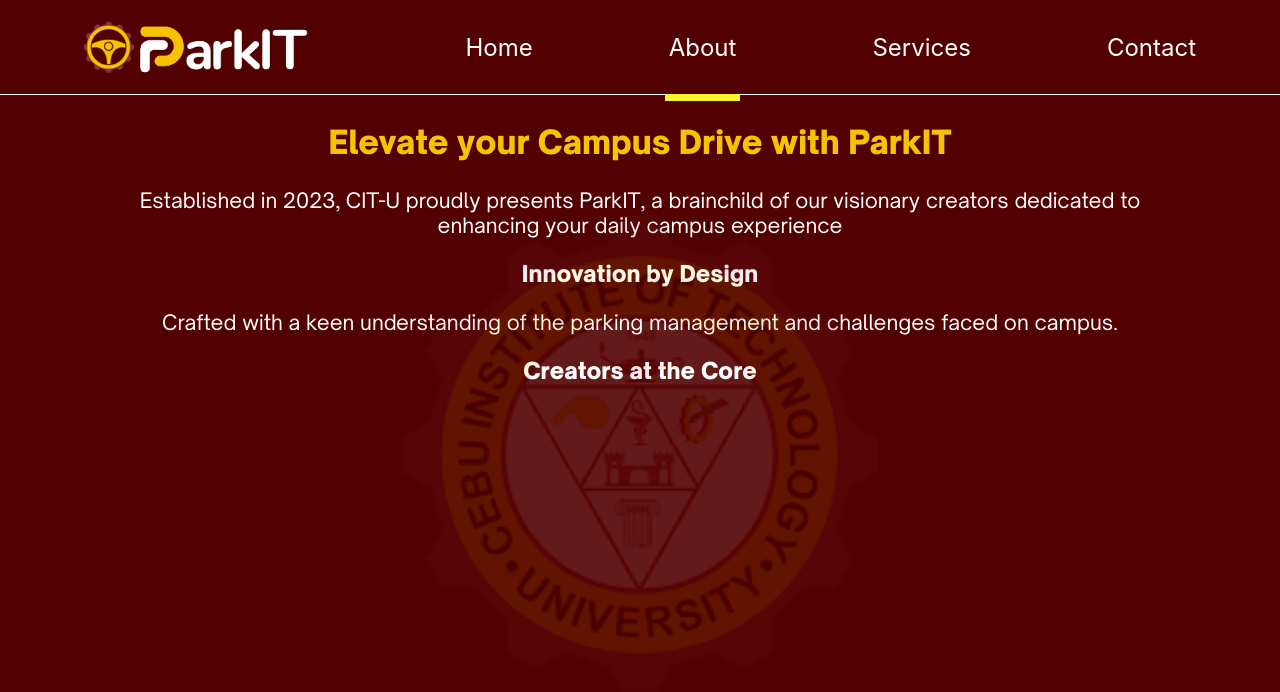
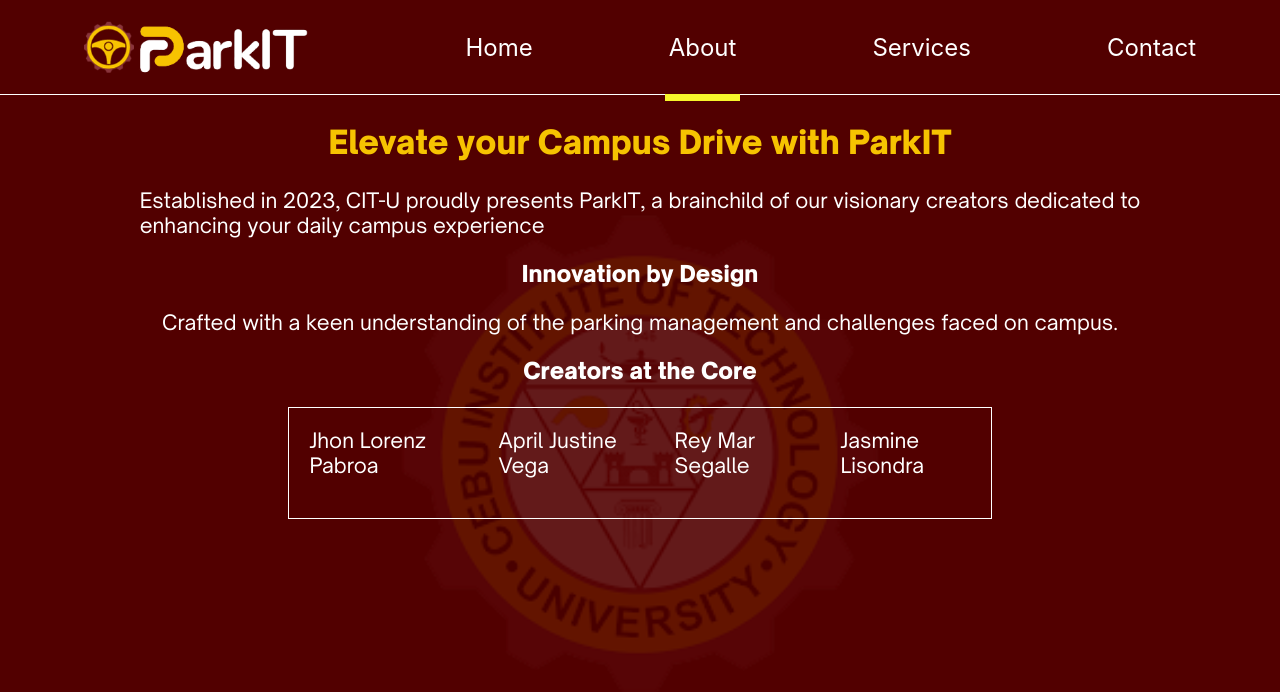
Before and after one commit to JhonoBrine/cituparkuiux, a React (Create React App) app: page /about in a window 1280 px wide. Shown: the top 692 px of the page. Built offline with nearby package versions, Linux system fonts and the light colour scheme.

Commit message:
"Changes to AboutPage"

```diff
--- a/src/HomePage/AboutPage.js
+++ b/src/HomePage/AboutPage.js
@@ -6,7 +6,7 @@ export default function AboutPage() {
 
       <div className="main-container">
         <div className="citulogo-image"></div>
-        <div>
+        <div className="text-container">
           <h2 className="about-title">Elevate your Campus Drive with ParkIT</h2>
 
           <p>
@@ -21,7 +21,16 @@ export default function AboutPage() {
           </p>
 
           <h3>Creators at the Core</h3>
+
+          <div className="profile-container">
+            <div className="profile p1"><img/><span>Jhon Lorenz Pabroa</span></div>
+            <div className="profile p2"><img/><span>April Justine Vega</span></div>
+            <div className="profile p3"><img/><span>Rey Mar Segalle</span></div>
+            <div className="profile p4"><img/><span>Jasmine Lisondra</span></div>
+
           </div>
+        </div>
+
       </div>
 
 
--- a/src/HomePage/styleMain/AboutPage.css
+++ b/src/HomePage/styleMain/AboutPage.css
@@ -1,6 +1,13 @@
+*{
+    box-sizing: border-box;
+}
+
+body, h1, p, div {
+    margin: 0;
+    padding: 0;
+}
 
 .main-container{
-    text-align: center;
     height: 89.9vh;
     width: 100vw;
     background-color: #520000;
@@ -9,8 +16,22 @@
     font-family: "OpenSauceRegular";
     font-size: 1.28rem;
 
+    position: relative;
+
+    display: flex;
+    justify-content: center;
+
+}
+.text-container{
+    display: flex;
+    justify-content: center;
+    align-items: center;
     position: absolute;
-
+    flex-direction: column;
+    /* top: 50%;
+    left: 50%;
+    transform: translate(-50%, -50%); */
+    z-index: 1;
 }
 
 h3{
@@ -26,6 +47,20 @@ h3{
     font-size: 2rem;
 }
 
+.profile-container{
+
+    height: 7rem;
+    width: 55vw;
+    display: flex;
+    border: 1px white solid;
+    justify-content: space-between;
+}
+
+.profile{
+
+    margin: 1em;
+}
+
 .citulogo-image{
     height: 89.9vh;
     width: 100vw;
@@ -36,7 +71,7 @@ h3{
     background-size: 40%;
 
     opacity: 0.1;
-
+    z-index: 0;
     position: absolute;
 
 
```
Lines whose indentation alone changed are shown as unchanged.
